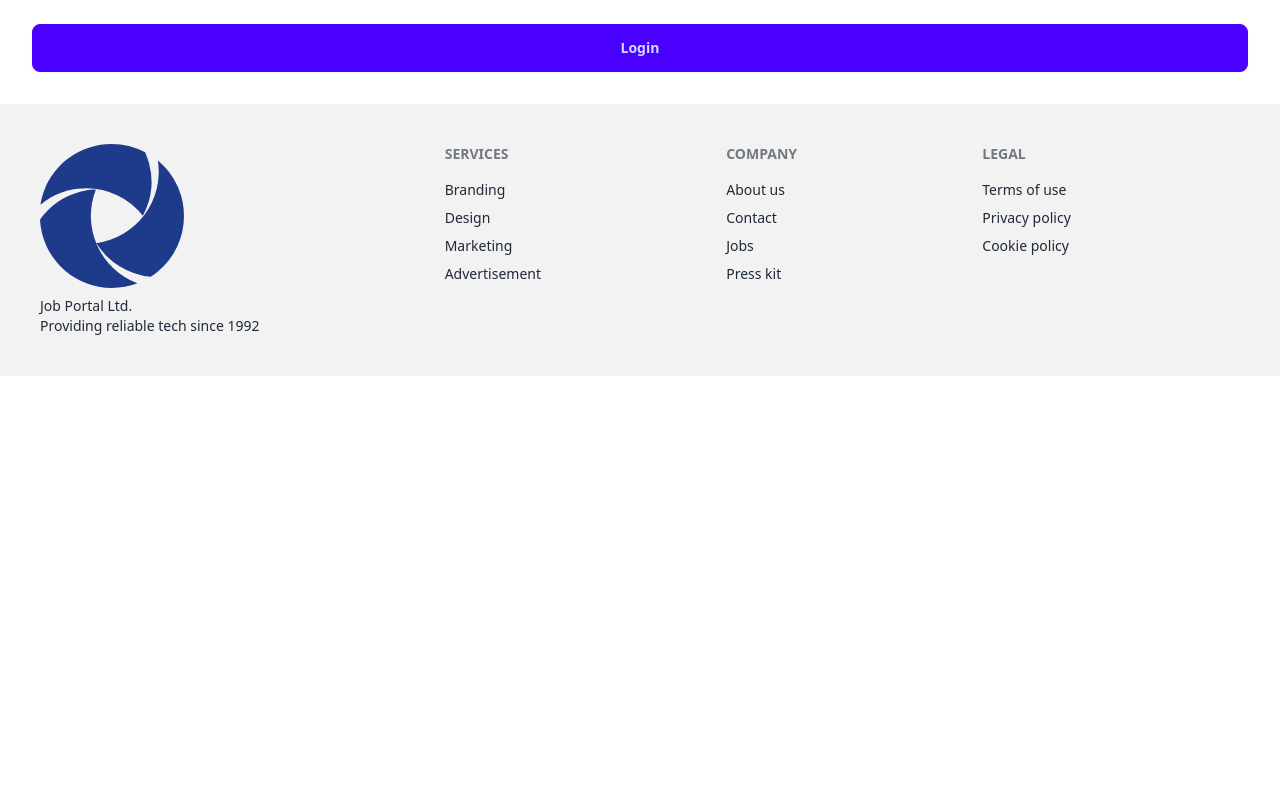
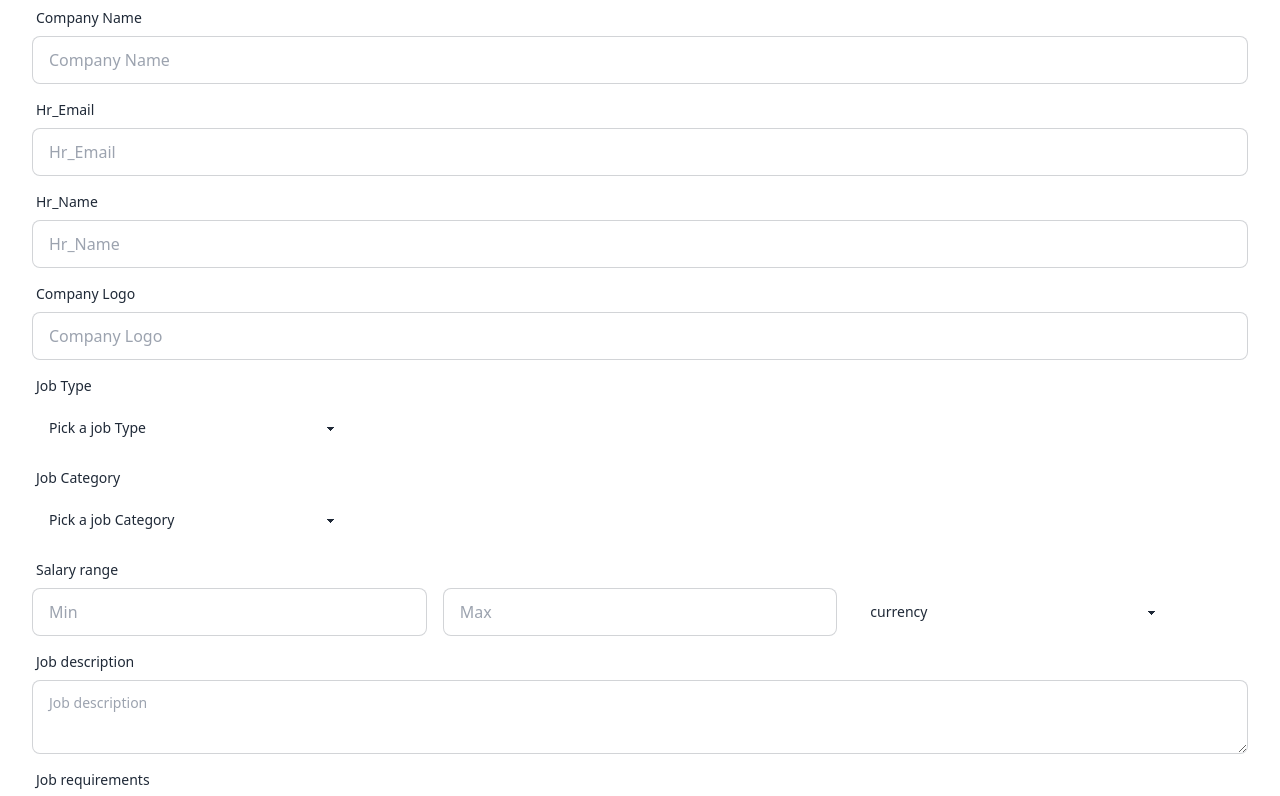
Before and after one commit to tammyKhan/job-portal-client, a React (Vite) app: page /addJob in a window 1280 px wide. Shown: the part 320-1116 px from the top of the page. Before the commit the page ends 800 px from the top, so only its background shows below. Built offline with nearby package versions, Linux system fonts and the light colour scheme; no server answers; sample sign-in values are in the browser's storage.

Commit message:
create large form with select for Add Form

```diff
--- a/src/pages/AddJob.jsx
+++ b/src/pages/AddJob.jsx
@@ -1,10 +1,9 @@
-import React from 'react';
+import React from "react";
 
 const AddJob = () => {
   return (
     <div>
       <h2 className="text-3xl">Post a new job</h2>
-
 
       <form className="card-body">
         {/* job title */}
@@ -12,7 +11,13 @@ const AddJob = () => {
           <label className="label">
             <span className="label-text">Job Title</span>
           </label>
-          <input type="text" name='title' placeholder="Job Title" className="input input-bordered" required />
+          <input
+            type="text"
+            name="title"
+            placeholder="Job Title"
+            className="input input-bordered"
+            required
+          />
         </div>
 
         {/* job location */}
@@ -20,11 +25,174 @@ const AddJob = () => {
           <label className="label">
             <span className="label-text">Job Location</span>
           </label>
-          <input type="text" name='location' placeholder="Job Location" className="input input-bordered" required />
+          <input
+            type="text"
+            name="location"
+            placeholder="Job Location"
+            className="input input-bordered"
+            required
+          />
+        </div>
+
+        {/* Company Name */}
+        <div className="form-control">
+          <label className="label">
+            <span className="label-text">Company Name</span>
+          </label>
+          <input
+            type="text"
+            name="company"
+            placeholder="Company Name"
+            className="input input-bordered"
+            required
+          />
+        </div>
+
+        {/* hr email */}
+        <div className="form-control">
+          <label className="label">
+            <span className="label-text">Hr_Email</span>
+          </label>
+          <input
+            type="text"
+            name="hr_email"
+            placeholder="Hr_Email"
+            className="input input-bordered"
+            required
+          />
+        </div>
+
+        {/*Hr-NAme*/}
+        <div className="form-control">
+          <label className="label">
+            <span className="label-text">Hr_Name</span>
+          </label>
+          <input
+            type="text"
+            name="hr_name"
+            placeholder="Hr_Name"
+            className="input input-bordered"
+            required
+          />
+        </div>
+
+        {/*Company_logo*/}
+        <div className="form-control">
+          <label className="label">
+            <span className="label-text">Company Logo</span>
+          </label>
+          <input
+            type="text"
+            name="company_logo"
+            placeholder="Company Logo"
+            className="input input-bordered"
+            required
+          />
+        </div>
+
+        {/* job jobType */}
+        <div className="form-control">
+          <label className="label">
+            <span className="label-text">Job Type</span>
+          </label>
+          <select className="select select-ghost w-full max-w-xs">
+            <option disabled selected>
+              Pick a job Type
+            </option>
+            <option>Full-Time</option>
+            <option>Intern</option>
+            <option>Part-Time</option>
+            <option>Hybrid</option>
+          </select>
+        </div>
+
+        {/* job category */}
+        <div className="form-control">
+          <label className="label">
+            <span className="label-text">Job Category</span>
+          </label>
+          <select className="select select-ghost w-full max-w-xs">
+            <option disabled selected>
+              Pick a job Category
+            </option>
+            <option>Engineering</option>
+            <option>Marketing</option>
+            <option>Finance</option>
+            <option>Teaching</option>
+          </select>
+        </div>
+
+        {/* salary range */}
+
+       <div className="grid grid-cols-1 lg:grid-cols-3 gap-4 items-end">
+       <div className="form-control">
+          <label className="label">
+            <span className="label-text">Salary range</span>
+          </label>
+          <input
+            type="text"
+            name="min"
+            placeholder="Min"
+            className="input input-bordered"
+            required
+          />
+        </div>
+
+        <div className="form-control">
+
+          <input
+            type="text"
+            name="max"
+            placeholder="Max"
+            className="input input-bordered"
+            required
+          />
+        </div>
+
+        <div className="form-control">
+
+          <select className="select select-ghost w-full max-w-xs">
+            <option disabled selected>
+              currency
+            </option>
+            <option>BDT</option>
+            <option>USD</option>
+            <option>INR</option>
+          </select>
+        </div>
+
        </div>
 
+        {/* job description */}
+        <div className="form-control">
+          <label className="label">
+            <span className="label-text">Job description</span>
+          </label>
+
+          <textarea className="textarea textarea-bordered" name="description" placeholder="Job description" required></textarea>
+        </div>
+
+        {/* requirements */}
+        <div className="form-control">
+          <label className="label">
+            <span className="label-text">Job requirements</span>
+          </label>
+
+          <textarea className="textarea textarea-bordered" name="requirements" placeholder="Put each requirements in a new line" required></textarea>
+        </div>
+
+        {/* responsibilities */}
+        <div className="form-control">
+          <label className="label">
+            <span className="label-text">Job responsibilities</span>
+          </label>
+
+          <textarea className="textarea textarea-bordered" name="responsibilities" placeholder="Write each responsibilities in a new line" required></textarea>
+        </div>
+
+        {/* Submit button */}
         <div className="form-control mt-6">
-          <button className="btn btn-primary">Login</button>
+          <button className="btn btn-primary">Submit</button>
         </div>
       </form>
     </div>
```
